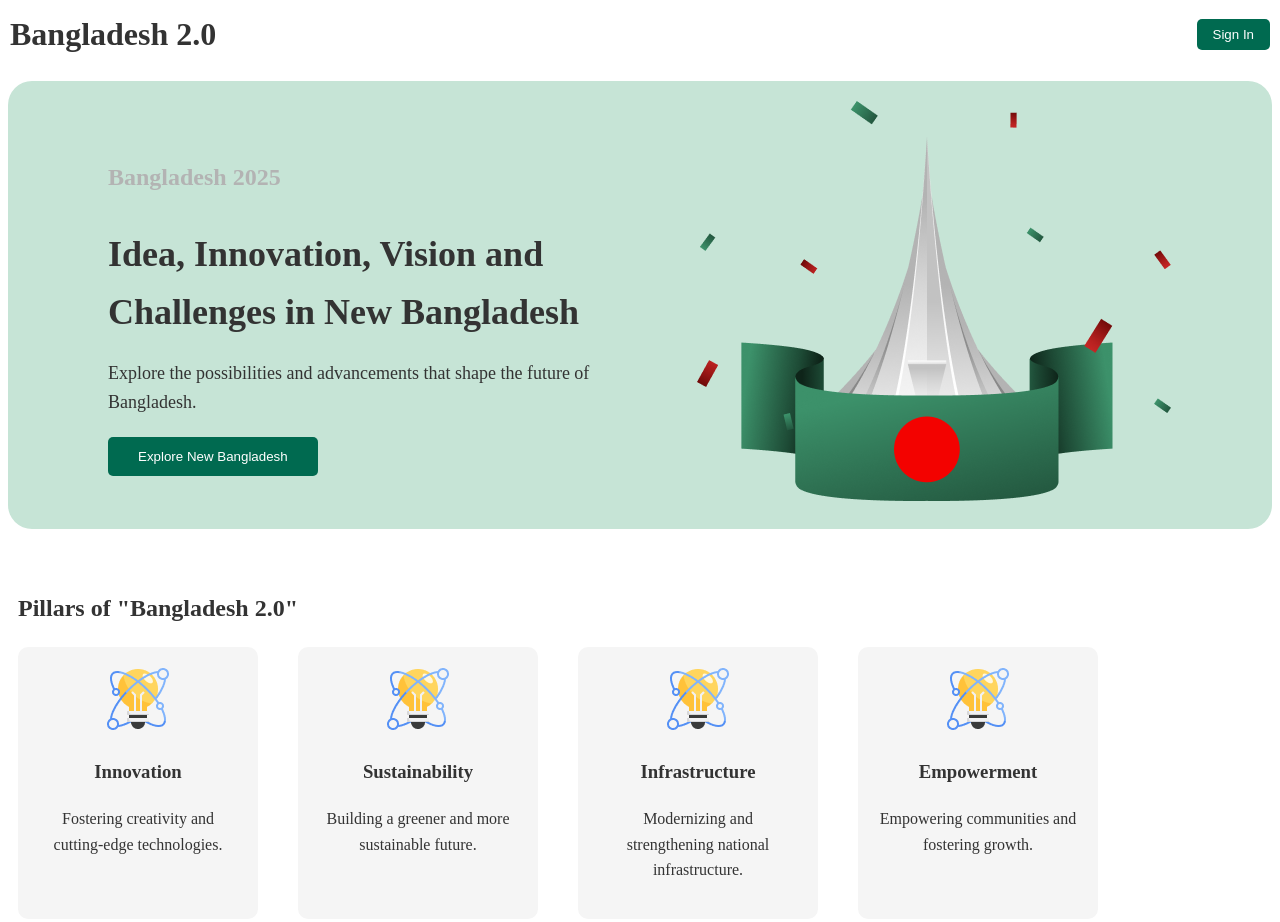
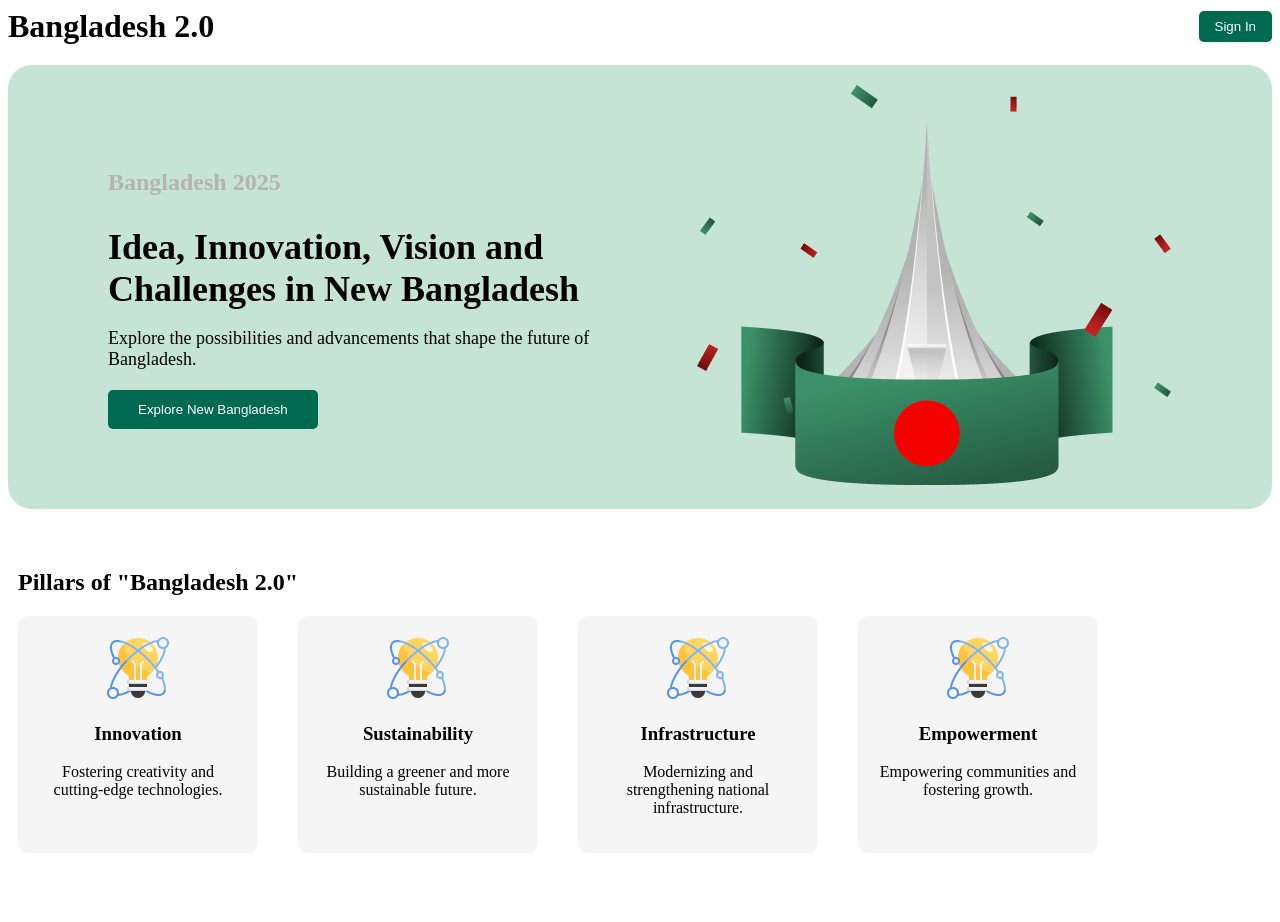
Before and after one commit to Cloud9din/Assignment-1, a plain HTML site: page index.html in a window 1280 px wide. Shown: the top 922 px of the page. Drawn offline with Linux system fonts and the light colour scheme.

Commit message:
added whole

```diff
--- a/styles/bangladesh.css
+++ b/styles/bangladesh.css
@@ -13,7 +13,7 @@
     font-style: normal;
 }
 
-body {
+.body {
     line-height: 1.6;
     color: #333;
     background-color: #FFFFFF;
@@ -26,7 +26,7 @@ body {
 }
 
 /* Header Section */
-header {
+.header {
     background-color: #ffffff;
     padding: 1px 2px;
 
@@ -43,7 +43,7 @@ header {
     font-size: 32px;
     font-weight: bold;
     margin: 0;
-    color: #333;
+
 }
 
 .navbar button {
```
